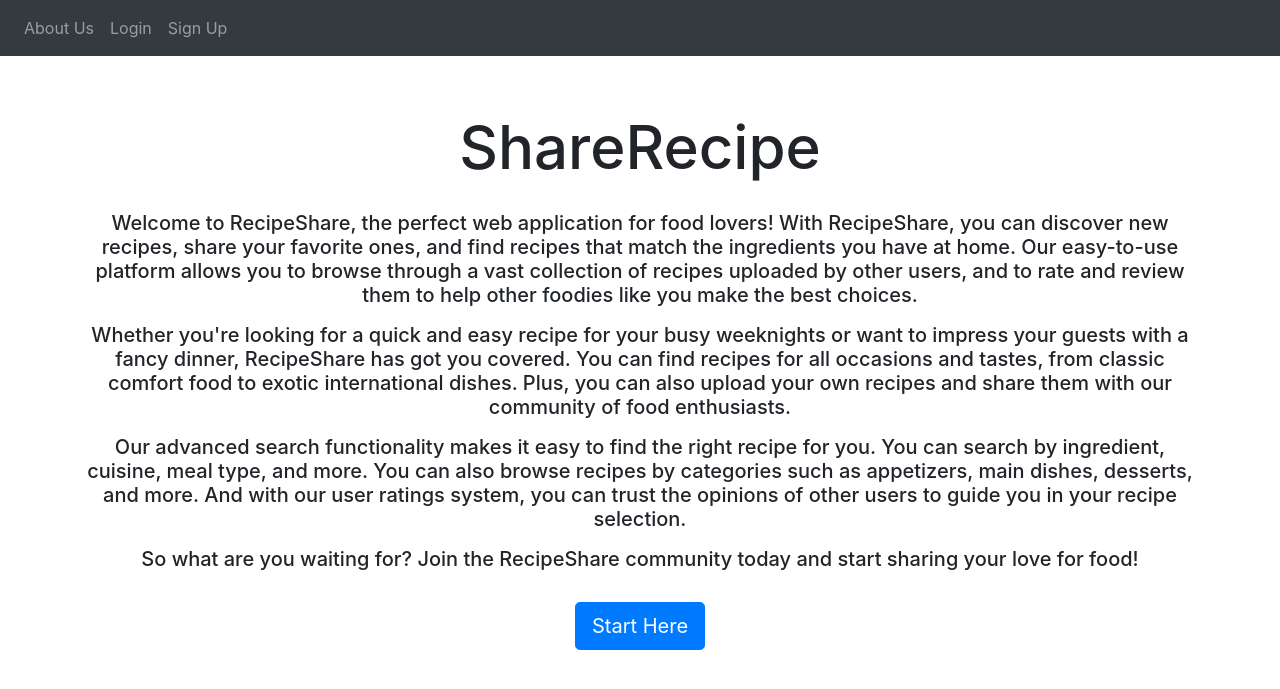
After one commit to andreivince/ShareRecipe, a Flask app: page /about in a window 1280 px wide. The commit adds this page. Shown: the top 689 px of the page. Run offline with Flask 3, Linux system fonts and the light colour scheme; some libraries are stand-ins or nearby versions.

Commit message:
Updates, Recipe, Home Page

```diff
--- a/website/auth.py
+++ b/website/auth.py
@@ -8,6 +8,10 @@ from flask import Flask, render_template, request, redirect, url_for, flash, get
 
 
 auth = Blueprint('auth', __name__)
+
+@auth.route('/about')
+def about():
+    return render_template("about.html", user=current_user)
 
 
 @auth.route('/login', methods=['GET', 'POST'])
--- /dev/null
+++ b/website/static/css/style.css
@@ -0,0 +1,24 @@
+.title_home{
+    font-size: 60px;
+    display: flex;
+    justify-content: center;
+    align-items: center;
+    margin-top: 55px;
+}
+
+.intro_home {
+    font-size: 20px;
+    display: flex;
+    justify-content: center;
+    align-items: center;
+    flex-direction: column;
+    text-align: center;
+    padding-top: 20px;
+}
+
+.welcome_button {
+    padding-top: 15px;
+    display: flex;
+    align-items: center;
+    justify-content: center;
+}
--- /dev/null
+++ b/website/templates/about.html
@@ -0,0 +1,19 @@
+<link rel="stylesheet" type="text/css" href="{{ url_for('static', filename='css/style.css') }}">
+
+{% extends "base.html" %}
+{% block title %}About Us{% endblock %}
+
+{% block content%}
+        <h1 class="title_home">ShareRecipe<h1>
+        <div class="intro_home">
+            <p>Welcome to RecipeShare, the perfect web application for food lovers! With RecipeShare, you can discover new recipes, share your favorite ones, and find recipes that match the ingredients you have at home. Our easy-to-use platform allows you to browse through a vast collection of recipes uploaded by other users, and to rate and review them to help other foodies like you make the best choices.</p>
+            <p>Whether you're looking for a quick and easy recipe for your busy weeknights or want to impress your guests with a fancy dinner, RecipeShare has got you covered. You can find recipes for all occasions and tastes, from classic comfort food to exotic international dishes. Plus, you can also upload your own recipes and share them with our community of food enthusiasts.</p>
+            <p>Our advanced search functionality makes it easy to find the right recipe for you. You can search by ingredient, cuisine, meal type, and more. You can also browse recipes by categories such as appetizers, main dishes, desserts, and more. And with our user ratings system, you can trust the opinions of other users to guide you in your recipe selection.</p>
+            <p>So what are you waiting for? Join the RecipeShare community today and start sharing your love for food!</p>
+        </div>
+        <div class="welcome_button">
+            <a href="{{ url_for('auth.sign_up') }}" class="btn btn-primary btn-lg" role="button">Start Here</a>
+        </div>
+
+
+{% endblock %}
--- a/website/templates/base.html
+++ b/website/templates/base.html
@@ -5,8 +5,8 @@
     <meta name="viewport" content="width=device-width, initial-scale=1" />
     <link rel="stylesheet" href="https://stackpath.bootstrapcdn.com/bootstrap/4.4.1/css/bootstrap.min.css" integrity="sha384-Vkoo8x4CGsO3+Hhxv8T/Q5PaXtkKtu6ug5TOeNV6gBiFeWPGFN9MuhOf23Q9Ifjh"  crossorigin="anonymous"   />
     <link rel="stylesheet" href="https://stackpath.bootstrapcdn.com/font-awesome/4.7.0/css/font-awesome.min.css" crossorigin="anonymous"/>
-
-    <title>{% block title %}Home{% endblock %}</title>
+    <link rel="icon" type="image/x-icon" href="website/assets/AV.ico">
+    <title>{% block title %}ShareRecipe{% endblock %}</title>
   </head>
   <body>
     <nav class="navbar navbar-expand-lg navbar-dark bg-dark">
@@ -19,6 +19,7 @@
                 <a class="nav-item nav-link" id="home" href="/">Home</a>
                 <a class="nav-item nav-link" id="logout" href="/logout">Logout</a>
                 {%else%}
+                <a class="nav-item nav-link" id="about" href="/about">About Us</a>
                 <a class="nav-item nav-link" id="login" href="/login">Login</a>
                 <a class="nav-item nav-link" id="signIp" href="/sign-up">Sign Up</a>
                 {%endif%}
--- a/website/views.py
+++ b/website/views.py
@@ -3,7 +3,6 @@ from flask_login import login_required, current_user
 
 
 views = Blueprint('views', __name__)
-
 
 @views.route('/')
 @login_required
```
Also changed, not shown: website/static/css/home.css (added, +12 -0 lines), website/templates/home.html (+12 -1 lines), instance/database.db, website/assets/AV.ico (added), 3 other files.
